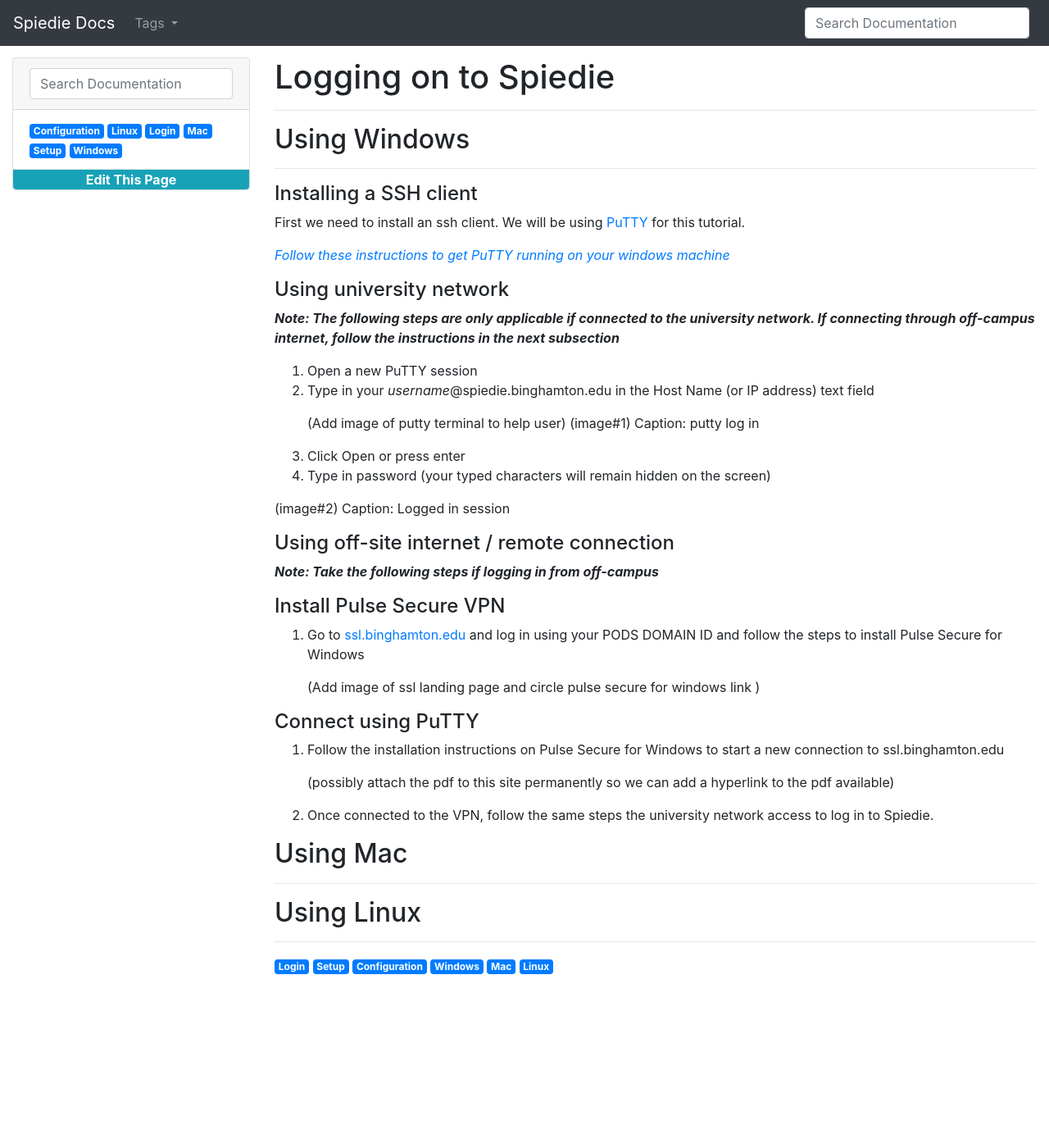
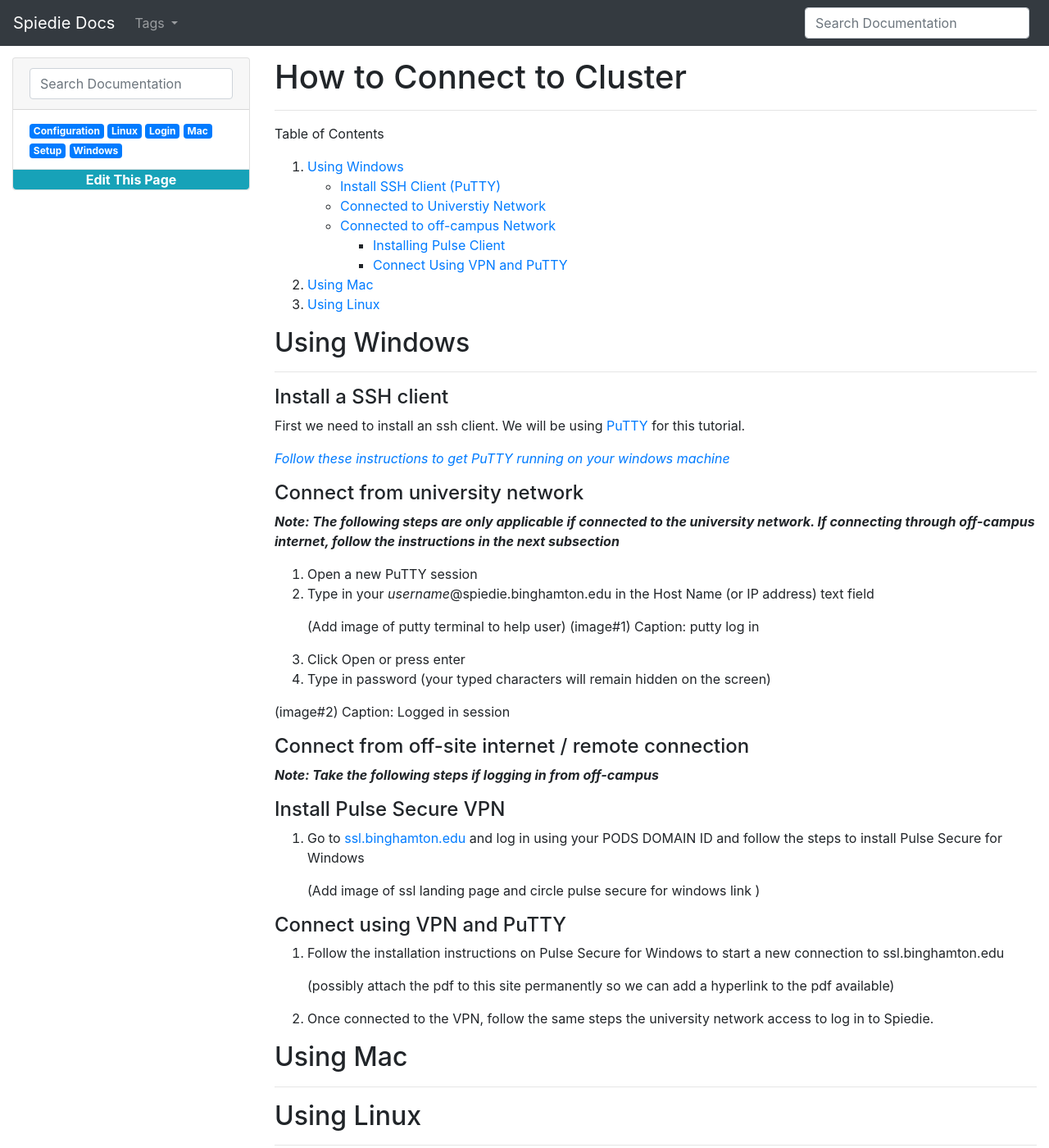
Before and after one commit to pavalenta/SpiedieDocs, a Jekyll site: the page built from docs/tutorials/login.md, in a window 1280 px wide and 1400 px high. Shown: the whole window at 82% size. Built offline with Jekyll 4.4.1, drawn with Linux system fonts in a browser that asks for light colours.

Commit message:
A few changes in wording for how to connect to Cluster and added table of content with hyperlinks

```diff
--- a/docs/tutorials/login.md
+++ b/docs/tutorials/login.md
@@ -1,5 +1,5 @@
 ---
-title: Logging on to Spiedie
+title: How to Connect to Cluster
 layout: default
 images: []
 tags: [Login, Setup, Configuration, Windows, Mac, Linux]
@@ -7,18 +7,30 @@ tags: [Login, Setup, Configuration, Windows, Mac, Linux]
 
 ***
 
-## Using Windows
 
+ Table of Contents
+
+ 1. [Using Windows](#using_windows)
+     * [Install SSH Client \(PuTTY\)](#windows_ssh)
+     * [Connected to Universtiy Network](#windows_connect)
+     * [Connected to off-campus Network](#windows_off_campus)
+         * [Installing Pulse Client ](#windows_vpn)
+         * [Connect Using VPN and PuTTY](#windows_vpn_connect)
+ 2. [Using Mac](#using_mac)
+ 3. [Using Linux](#using_linux)
+
+
+## <a name="using_windows"></a> Using Windows
 ***
 
-#### Installing a SSH client
+#### <a name="windows_ssh"> </a>Install a SSH client
 
 First we need to install an ssh client. We will be using [PuTTY](https://www.putty.org) for this tutorial.
 
 *[Follow these instructions to get PuTTY running on your windows machine](https://www.ssh.com/ssh/putty/windows/install)*
 
 
-#### Using university network
+#### <a name="windows_connect"> </a>Connect from university network
 
 ***Note: The following steps are only applicable if connected to the university network. If connecting through off-campus internet, follow the instructions in the next subsection***
 
@@ -36,17 +48,17 @@ First we need to install an ssh client. We will be using [PuTTY](https://www.put
 (image#2)
 Caption: Logged in session
 
-#### Using off-site internet / remote connection
+#### <a name="windows_off_campus"></a>Connect from off-site internet / remote connection
 
 ***Note: Take the following steps if logging in from off-campus***
 
-#### Install Pulse Secure VPN
+#### <a name="windwos_vpn"></a> Install Pulse Secure VPN
 
 1. Go to [ssl.binghamton.edu]( https:ssl.binghamton.edu) and log in using your PODS DOMAIN ID and follow the steps to install Pulse Secure for Windows
 
 	(Add image of ssl landing page and circle pulse secure for windows link	)
 
-#### Connect using PuTTY
+#### <a name="windows_vpn_connect"> </a>Connect using VPN and PuTTY
 
 1. Follow the installation instructions on Pulse Secure for Windows to start a new connection to ssl.binghamton.edu
 
@@ -54,10 +66,12 @@ Caption: Logged in session
 2. Once connected to the VPN, follow the same steps the university network access to log in to Spiedie.
 
 
-## Using Mac
+## <a name="using_mac"> </a> Using Mac
 
 ***
 
-## Using Linux
+
+
+##  <a name="using_linux"> </a> Using Linux
 
 ***
```
